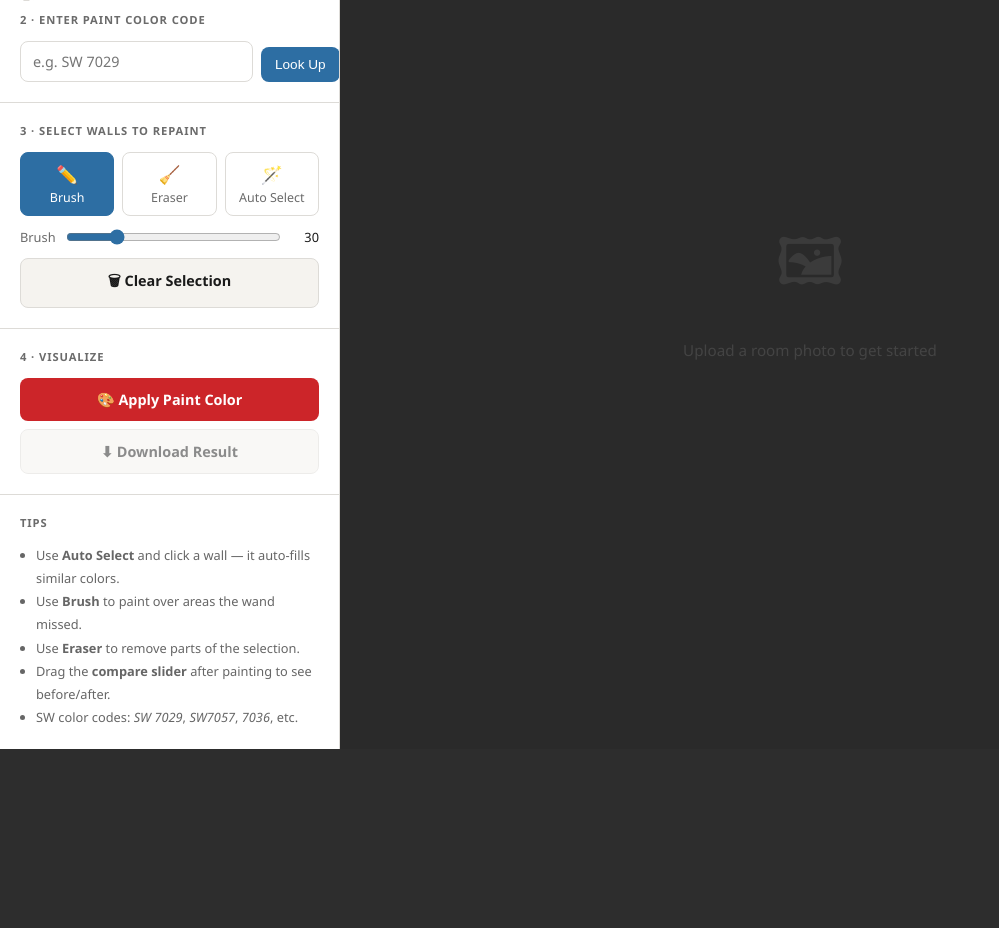
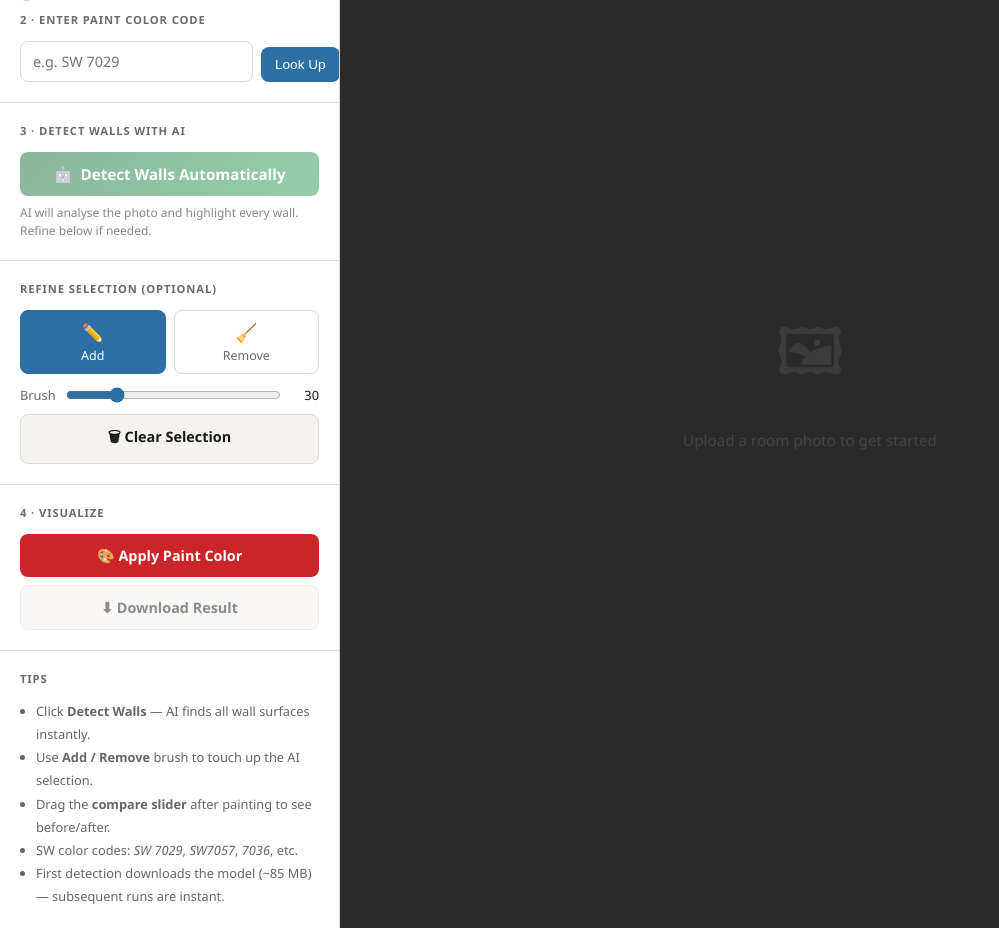
Before and after one commit to TMoiseyenko06/paint-maker, a Flask app: page / in a window 1280 px wide. Shown: the part 275-1203 px from the top of the page, without its empty margins (0-999 px from the left). Before the commit the page ends 1024 px from the top, so only its background shows below. Run offline with Flask 3, Linux system fonts and the light colour scheme.

Commit message:
feat: replace manual selection with AI wall detection (SegFormer)
Integrates nvidia/segformer-b2-finetuned-ade-512-512, a transformer-based
semantic segmentation model trained on ADE20K (150 classes), to
automatically detect and mask wall/ceiling surfaces in the uploaded photo.

Changes:
- Backend: load_seg_model() lazy-loads SegFormer on first request (thread-safe)
  detect_walls_ai() runs inference, upsamples logits to original image size,
  extracts wall+ceiling class IDs from the model's own id2label map, and
  applies morphological close/open to clean up the mask
- New POST /api/detect-walls endpoint returns a grayscale PNG mask
- Frontend: "Detect Walls Automatically" is now the primary Step 3 action;
  the AI mask is tinted blue and composited onto the canvas as a visible
  selection overlay; brush/eraser remain for touch-up only
- Removed manual magic-wand flood-fill tool (superseded by AI detection)
- requirements.txt: added torch and transformers

First run downloads the model weights (~85 MB from HuggingFace Hub);
subsequent runs use the local cache and are near-instant.

https://claude.ai/code/session_01U3FepNB8g7peVmLLE3pJgZ

```diff
--- a/app.py
+++ b/app.py
@@ -9,6 +9,69 @@ import base64
 import requests
 import re
 import os
+import threading
+
+# Lazy-loaded AI segmentation model (loaded once on first use)
+_seg_model = None
+_seg_processor = None
+_seg_lock = threading.Lock()
+
+# ADE20K class IDs that represent wall/ceiling surfaces we should paint.
+# These are the label indices from the SegFormer ADE20K label map.
+# "wall" = 0, "ceiling" = 5  (0-indexed after background shift)
+# We detect all wall-like surfaces and let the user deselect if needed.
+ADE20K_WALL_LABELS = {"wall", "ceiling"}  # add "partition" etc. if desired
+
+def load_seg_model():
+    """Load SegFormer segmentation model (once, thread-safe)."""
+    global _seg_model, _seg_processor
+    with _seg_lock:
+        if _seg_model is None:
+            from transformers import AutoImageProcessor, SegformerForSemanticSegmentation
+            import torch
+            model_id = "nvidia/segformer-b2-finetuned-ade-512-512"
+            _seg_processor = AutoImageProcessor.from_pretrained(model_id)
+            _seg_model = SegformerForSemanticSegmentation.from_pretrained(model_id)
+            _seg_model.eval()
+    return _seg_processor, _seg_model
+
+
+def detect_walls_ai(img_rgb: np.ndarray) -> np.ndarray:
+    """
+    Use SegFormer (ADE20K) to detect wall pixels in the image.
+    Returns a uint8 mask (0 = not wall, 255 = wall).
+    """
+    import torch
+    import torch.nn.functional as F
+
+    processor, model = load_seg_model()
+
+    pil_img = Image.fromarray(img_rgb)
+    h, w = img_rgb.shape[:2]
+
+    inputs = processor(images=pil_img, return_tensors="pt")
+    with torch.no_grad():
+        outputs = model(**inputs)
+
+    # Upsample logits to original image size
+    logits = outputs.logits  # (1, num_classes, H/4, W/4)
+    upsampled = F.interpolate(logits, size=(h, w), mode="bilinear", align_corners=False)
+    seg_map = upsampled.argmax(dim=1)[0].cpu().numpy()  # (H, W)  int indices
+
+    # Build mask for wall-related classes
+    id2label = model.config.id2label
+    wall_ids = {k for k, v in id2label.items() if v.lower() in ADE20K_WALL_LABELS}
+
+    mask = np.zeros((h, w), dtype=np.uint8)
+    for wid in wall_ids:
+        mask[seg_map == wid] = 255
+
+    # Morphological clean-up: close small holes, remove tiny specks
+    kernel = cv2.getStructuringElement(cv2.MORPH_ELLIPSE, (9, 9))
+    mask = cv2.morphologyEx(mask, cv2.MORPH_CLOSE, kernel)
+    mask = cv2.morphologyEx(mask, cv2.MORPH_OPEN,  cv2.getStructuringElement(cv2.MORPH_ELLIPSE, (5, 5)))
+
+    return mask
 
 app = Flask(__name__)
 CORS(app)
@@ -394,6 +457,26 @@ def index():
     return render_template('index.html')
 
 
+@app.route('/api/detect-walls', methods=['POST'])
+def api_detect_walls():
+    """
+    Use the AI segmentation model to automatically detect walls in the image.
+    Expects JSON: { "image": "<base64 data URL>" }
+    Returns JSON: { "mask": "<base64 PNG of wall mask>" }
+    """
+    data = request.get_json()
+    if not data or not data.get('image'):
+        return jsonify({'error': 'Missing image data.'}), 400
+
+    try:
+        img_rgb = decode_image(data['image'])
+        mask = detect_walls_ai(img_rgb)
+        mask_rgb = np.stack([mask, mask, mask], axis=-1)
+        return jsonify({'mask': encode_image(mask_rgb)})
+    except Exception as e:
+        return jsonify({'error': f'Wall detection failed: {str(e)}'}), 500
+
+
 @app.route('/api/color/<path:color_code>')
 def api_get_color(color_code):
     """Return color info for a given SW code."""
--- a/requirements.txt
+++ b/requirements.txt
@@ -8,3 +8,5 @@ requests>=2.31.0
 beautifulsoup4>=4.12.0
 lxml>=5.1.0
 gunicorn>=21.2.0
+torch>=2.0.0
+transformers>=4.40.0
--- a/static/css/style.css
+++ b/static/css/style.css
@@ -227,6 +227,14 @@ header .subtitle {
 .action-btn.primary:hover { background: #b01f22; }
 .action-btn.secondary { background: var(--sw-light); color: var(--sw-dark); border: 1px solid var(--sw-border); }
 .action-btn.secondary:hover { background: var(--sw-border); }
+.action-btn.ai-btn {
+  background: linear-gradient(135deg, #1a6e3c 0%, #2d9d5a 100%);
+  color: #fff;
+  font-size: .95rem;
+}
+.action-btn.ai-btn:hover:not(:disabled) {
+  background: linear-gradient(135deg, #165c31 0%, #258048 100%);
+}
 .action-btn:disabled { opacity: .5; cursor: not-allowed; }
 
 .actions-stack { display: flex; flex-direction: column; gap: 8px; }
--- a/static/js/app.js
+++ b/static/js/app.js
@@ -11,55 +11,52 @@ const state = {
   resultDataURL: null,    // base64 PNG of painted result
   currentColor: null,     // { name, hex, rgb, code }
 
-  activeTool: 'brush',    // 'brush' | 'eraser' | 'wand'
+  activeTool: 'brush',    // 'brush' | 'eraser'
   brushSize: 30,
-  tolerance: 30,
 
   isDrawing: false,
   viewMode: 'original',   // 'original' | 'result' | 'compare'
 
-  // Canvas dimensions (display)
   canvasW: 0,
   canvasH: 0,
 };
 
 // ── DOM refs ─────────────────────────────────────────────────────────────────
-const uploadZone     = document.getElementById('upload-zone');
-const fileInput      = document.getElementById('file-input');
-const colorInput     = document.getElementById('color-input');
-const lookupBtn      = document.getElementById('lookup-btn');
-const colorCard      = document.getElementById('color-preview-card');
-const colorSwatch    = document.getElementById('color-swatch');
-const colorName      = document.getElementById('color-name');
-const colorCode      = document.getElementById('color-code-display');
-const colorHex       = document.getElementById('color-hex');
+const uploadZone      = document.getElementById('upload-zone');
+const fileInput       = document.getElementById('file-input');
+const colorInput      = document.getElementById('color-input');
+const lookupBtn       = document.getElementById('lookup-btn');
+const colorCard       = document.getElementById('color-preview-card');
+const colorSwatch     = document.getElementById('color-swatch');
+const colorName       = document.getElementById('color-name');
+const colorCode       = document.getElementById('color-code-display');
+const colorHex        = document.getElementById('color-hex');
 
-const toolBtns       = document.querySelectorAll('.tool-btn[data-tool]');
-const brushSizeSlider= document.getElementById('brush-size');
-const brushSizeVal   = document.getElementById('brush-size-val');
-const toleranceSlider= document.getElementById('tolerance-slider');
-const toleranceVal   = document.getElementById('tolerance-val');
-const toleranceRow   = document.getElementById('tolerance-row');
-const brushRow       = document.getElementById('brush-row');
+const toolBtns        = document.querySelectorAll('.tool-btn[data-tool]');
+const brushSizeSlider = document.getElementById('brush-size');
+const brushSizeVal    = document.getElementById('brush-size-val');
+const brushRow        = document.getElementById('brush-row');
 
-const clearMaskBtn   = document.getElementById('clear-mask-btn');
-const visualizeBtn   = document.getElementById('visualize-btn');
-const downloadBtn    = document.getElementById('download-btn');
-const statusMsg      = document.getElementById('status-msg');
+const detectWallsBtn  = document.getElementById('detect-walls-btn');
+const detectIcon      = document.getElementById('detect-icon');
+const clearMaskBtn    = document.getElementById('clear-mask-btn');
+const visualizeBtn    = document.getElementById('visualize-btn');
+const downloadBtn     = document.getElementById('download-btn');
+const statusMsg       = document.getElementById('status-msg');
 
-const mainCanvas     = document.getElementById('main-canvas');
-const maskCanvas     = document.getElementById('mask-canvas');
-const resultCanvas   = document.getElementById('result-canvas');
-const compareHandle  = document.getElementById('compare-handle');
-const compareOverlay = document.getElementById('compare-overlay');
-const emptyState     = document.getElementById('empty-state');
+const mainCanvas      = document.getElementById('main-canvas');
+const maskCanvas      = document.getElementById('mask-canvas');
+const resultCanvas    = document.getElementById('result-canvas');
+const compareHandle   = document.getElementById('compare-handle');
+const compareOverlay  = document.getElementById('compare-overlay');
+const emptyState      = document.getElementById('empty-state');
 
-const viewBtns       = document.querySelectorAll('.view-btn[data-view]');
-const canvasWrapper  = document.getElementById('canvas-wrapper');
+const viewBtns        = document.querySelectorAll('.view-btn[data-view]');
+const canvasWrapper   = document.getElementById('canvas-wrapper');
 
-const mainCtx  = mainCanvas.getContext('2d');
-const maskCtx  = maskCanvas.getContext('2d');
-const resultCtx= resultCanvas.getContext('2d');
+const mainCtx   = mainCanvas.getContext('2d');
+const maskCtx   = maskCanvas.getContext('2d');
+const resultCtx = resultCanvas.getContext('2d');
 
 // ── Upload ────────────────────────────────────────────────────────────────────
 uploadZone.addEventListener('dragover', e => {
@@ -88,7 +85,6 @@ function loadImageFile(file) {
     img.onload = () => {
       state.originalImage = img;
 
-      // Size the canvas to fit viewport while keeping aspect ratio
       const maxW = canvasWrapper.clientWidth  - 40;
       const maxH = canvasWrapper.clientHeight - 40;
       const ratio = Math.min(maxW / img.width, maxH / img.height, 1);
@@ -100,24 +96,20 @@ function loadImageFile(file) {
         c.height = state.canvasH;
       });
 
-      // Position result overlay
       compareOverlay.style.width  = state.canvasW + 'px';
       compareOverlay.style.height = state.canvasH + 'px';
 
-      // Draw original
       mainCtx.drawImage(img, 0, 0, state.canvasW, state.canvasH);
       state.originalDataURL = mainCanvas.toDataURL('image/png');
 
-      // Clear mask
       maskCtx.clearRect(0, 0, state.canvasW, state.canvasH);
-
-      // Reset result
       state.resultDataURL = null;
       resultCtx.clearRect(0, 0, state.canvasW, state.canvasH);
 
       emptyState.style.display = 'none';
+      detectWallsBtn.disabled = false;
       setViewMode('original');
-      showStatus('Image loaded. Paint over the walls you want to recolor.', 'info');
+      showStatus('Image loaded. Click "Detect Walls Automatically" to let the AI select the walls.', 'info');
     };
     img.src = e.target.result;
   };
@@ -160,12 +152,74 @@ async function lookupColor() {
   }
 }
 
-// ── Tools ─────────────────────────────────────────────────────────────────────
+// ── AI Wall Detection ─────────────────────────────────────────────────────────
+detectWallsBtn.addEventListener('click', async () => {
+  if (!state.originalImage) {
+    showStatus('Upload a room photo first.', 'error');
+    return;
+  }
+
+  detectWallsBtn.disabled = true;
+  detectIcon.textContent = '';
+  detectWallsBtn.innerHTML = '<span class="spinner"></span> Analysing room…';
+  showStatus('AI is detecting walls — first run downloads the model (~85 MB), subsequent runs are instant.', 'info');
+
+  try {
+    const res = await fetch('/api/detect-walls', {
+      method: 'POST',
+      headers: { 'Content-Type': 'application/json' },
+      body: JSON.stringify({ image: state.originalDataURL }),
+    });
+    const data = await res.json();
+
+    if (!res.ok) {
+      showStatus(data.error || 'Wall detection failed.', 'error');
+      return;
+    }
+
+    // Replace current mask with AI result
+    const maskImg = new Image();
+    maskImg.onload = () => {
+      maskCtx.clearRect(0, 0, state.canvasW, state.canvasH);
+      // Draw mask tinted blue so it's visible as a selection overlay
+      maskCtx.globalCompositeOperation = 'source-over';
+
+      // Create an off-screen canvas to tint the grayscale mask
+      const tmp = document.createElement('canvas');
+      tmp.width  = state.canvasW;
+      tmp.height = state.canvasH;
+      const tCtx = tmp.getContext('2d');
+
+      tCtx.drawImage(maskImg, 0, 0, state.canvasW, state.canvasH);
+      // Tint white pixels to a semi-transparent blue
+      const id = tCtx.getImageData(0, 0, state.canvasW, state.canvasH);
+      for (let i = 0; i < id.data.length; i += 4) {
+        const v = id.data[i]; // grayscale value
+        id.data[i]     = 70;   // R
+        id.data[i + 1] = 130;  // G
+        id.data[i + 2] = 200;  // B
+        id.data[i + 3] = v;    // A — walls are opaque, non-walls transparent
+      }
+      tCtx.putImageData(id, 0, 0);
+      maskCtx.drawImage(tmp, 0, 0);
+
+      showStatus('Walls detected! Use the Add/Remove brush to refine, then click Apply Paint Color.', 'success');
+    };
+    maskImg.src = data.mask;
+
+  } catch (err) {
+    showStatus('Network error — could not reach the server.', 'error');
+  } finally {
+    detectWallsBtn.disabled = false;
+    detectWallsBtn.innerHTML = '<span id="detect-icon">&#x1F916;</span> Detect Walls Automatically';
+  }
+});
+
+// ── Brush / Eraser tools ──────────────────────────────────────────────────────
 toolBtns.forEach(btn => {
   btn.addEventListener('click', () => {
     state.activeTool = btn.dataset.tool;
     toolBtns.forEach(b => b.classList.toggle('active', b === btn));
-    updateToolUI();
   });
 });
 
@@ -173,30 +227,15 @@ brushSizeSlider.addEventListener('input', () => {
   state.brushSize = +brushSizeSlider.value;
   brushSizeVal.textContent = state.brushSize;
 });
-toleranceSlider.addEventListener('input', () => {
-  state.tolerance = +toleranceSlider.value;
-  toleranceVal.textContent = state.tolerance;
-});
 
-function updateToolUI() {
-  const isWand  = state.activeTool === 'wand';
-  const isBrush = state.activeTool === 'brush' || state.activeTool === 'eraser';
-  toleranceRow.style.display = isWand ? '' : 'none';
-  brushRow.style.display     = isBrush ? '' : 'none';
-  mainCanvas.style.cursor    = isWand ? 'cell' : 'crosshair';
-}
-
-// ── Drawing ───────────────────────────────────────────────────────────────────
 mainCanvas.addEventListener('mousedown', onCanvasDown);
 mainCanvas.addEventListener('mousemove', onCanvasMove);
 mainCanvas.addEventListener('mouseup',   () => { state.isDrawing = false; });
 mainCanvas.addEventListener('mouseleave',() => { state.isDrawing = false; });
 
-// Touch support
 mainCanvas.addEventListener('touchstart', e => {
   e.preventDefault();
-  const t = e.touches[0];
-  onCanvasDown(syntheticEvent(t));
+  onCanvasDown(syntheticEvent(e.touches[0]));
 });
 mainCanvas.addEventListener('touchmove', e => {
   e.preventDefault();
@@ -206,19 +245,11 @@ mainCanvas.addEventListener('touchend', () => { state.isDrawing = false; });
 
 function syntheticEvent(touch) {
   const rect = mainCanvas.getBoundingClientRect();
-  return {
-    offsetX: touch.clientX - rect.left,
-    offsetY: touch.clientY - rect.top,
-    buttons: 1,
-  };
+  return { offsetX: touch.clientX - rect.left, offsetY: touch.clientY - rect.top, buttons: 1 };
 }
 
 function onCanvasDown(e) {
   if (!state.originalImage) return;
-  if (state.activeTool === 'wand') {
-    handleMagicWand(e.offsetX, e.offsetY);
-    return;
-  }
   state.isDrawing = true;
   drawBrush(e.offsetX, e.offsetY);
 }
@@ -230,51 +261,22 @@ function onCanvasMove(e) {
 
 function drawBrush(x, y) {
   const r = state.brushSize / 2;
-  maskCtx.globalCompositeOperation =
-    state.activeTool === 'eraser' ? 'destination-out' : 'source-over';
-  maskCtx.fillStyle = 'rgba(70, 130, 200, 1)';
+  if (state.activeTool === 'eraser') {
+    maskCtx.globalCompositeOperation = 'destination-out';
+    maskCtx.fillStyle = 'rgba(0,0,0,1)';
+  } else {
+    maskCtx.globalCompositeOperation = 'source-over';
+    maskCtx.fillStyle = 'rgba(70, 130, 200, 1)';
+  }
   maskCtx.beginPath();
   maskCtx.arc(x, y, r, 0, Math.PI * 2);
   maskCtx.fill();
 }
 
-async function handleMagicWand(x, y) {
-  if (!state.originalImage) return;
-  showStatus('Auto-selecting... please wait.', 'info');
-
-  try {
-    const res = await fetch('/api/magic-wand', {
-      method: 'POST',
-      headers: {'Content-Type': 'application/json'},
-      body: JSON.stringify({
-        image:     state.originalDataURL,
-        x:         Math.round(x),
-        y:         Math.round(y),
-        tolerance: state.tolerance,
-        canvas_w:  state.canvasW,
-        canvas_h:  state.canvasH,
-      }),
-    });
-    const data = await res.json();
-    if (!res.ok) { showStatus(data.error, 'error'); return; }
-
-    // Composite the returned mask onto the mask canvas
-    const img = new Image();
-    img.onload = () => {
-      maskCtx.globalCompositeOperation = 'source-over';
-      maskCtx.drawImage(img, 0, 0, state.canvasW, state.canvasH);
-    };
-    img.src = data.mask;
-    showStatus('Selection added. Click more areas or paint to refine.', 'success');
-  } catch (err) {
-    showStatus('Magic wand request failed.', 'error');
-  }
-}
-
 // ── Clear mask ────────────────────────────────────────────────────────────────
 clearMaskBtn.addEventListener('click', () => {
   maskCtx.clearRect(0, 0, state.canvasW, state.canvasH);
-  showStatus('Mask cleared.', 'info');
+  showStatus('Selection cleared.', 'info');
 });
 
 // ── Visualize ─────────────────────────────────────────────────────────────────
@@ -286,11 +288,10 @@ visualizeBtn.addEventListener('click', async () => {
     showStatus('Look up a Sherwin-Williams color code first.', 'error'); return;
   }
 
-  // Check mask has content
   const maskData = maskCtx.getImageData(0, 0, state.canvasW, state.canvasH);
   const hasContent = maskData.data.some((v, i) => i % 4 === 3 && v > 0);
   if (!hasContent) {
-    showStatus('Paint over the walls you want to recolor (use brush or magic wand).', 'error');
+    showStatus('No walls selected. Click "Detect Walls Automatically" first.', 'error');
     return;
   }
 
@@ -298,13 +299,12 @@ visualizeBtn.addEventListener('click', async () => {
   visualizeBtn.innerHTML = '<span class="spinner"></span> Processing…';
   showStatus('Applying paint color — this may take a few seconds…', 'info');
 
-  // Export mask as PNG data URL
   const maskDataURL = maskCanvas.toDataURL('image/png');
 
   try {
     const res = await fetch('/api/visualize', {
       method: 'POST',
-      headers: {'Content-Type': 'application/json'},
+      headers: { 'Content-Type': 'application/json' },
       body: JSON.stringify({
         image:      state.originalDataURL,
         mask:       maskDataURL,
@@ -318,7 +318,6 @@ visualizeBtn.addEventListener('click', async () => {
       return;
     }
 
-    // Draw result
     const resultImg = new Image();
     resultImg.onload = () => {
       resultCtx.clearRect(0, 0, state.canvasW, state.canvasH);
@@ -358,7 +357,7 @@ function setViewMode(mode) {
   state.viewMode = mode;
   viewBtns.forEach(b => b.classList.toggle('active', b.dataset.view === mode));
 
-  const showResult  = mode === 'result'  || mode === 'compare';
+  const showResult  = mode === 'result' || mode === 'compare';
   const showMask    = mode === 'original';
   const showCompare = mode === 'compare';
 
@@ -366,10 +365,7 @@ function setViewMode(mode) {
   compareHandle.style.display  = showCompare ? '' : 'none';
   maskCanvas.style.display     = showMask ? '' : 'none';
 
-  if (showCompare) {
-    // Start compare at 50%
-    setComparePos(state.canvasW / 2);
-  }
+  if (showCompare) setComparePos(state.canvasW / 2);
 }
 
 // ── Compare drag ──────────────────────────────────────────────────────────────
@@ -382,9 +378,7 @@ window.addEventListener('mousemove', e => {
 });
 window.addEventListener('mouseup', () => { compareDragging = false; });
 
-compareHandle.addEventListener('touchstart', e => {
-  e.preventDefault(); compareDragging = true;
-});
+compareHandle.addEventListener('touchstart', e => { e.preventDefault(); compareDragging = true; });
 window.addEventListener('touchmove', e => {
   if (!compareDragging) return;
   const rect = mainCanvas.getBoundingClientRect();
@@ -403,11 +397,8 @@ function showStatus(msg, type = 'info') {
   statusMsg.textContent = msg;
   statusMsg.className = `status-msg visible ${type}`;
 }
-function hideStatus() {
-  statusMsg.className = 'status-msg';
-}
+function hideStatus() { statusMsg.className = 'status-msg'; }
 
 // ── Init ──────────────────────────────────────────────────────────────────────
-updateToolUI();
-// Activate brush tool by default
 document.querySelector('.tool-btn[data-tool="brush"]').classList.add('active');
+detectWallsBtn.disabled = true; // enabled after image loads
--- a/templates/index.html
+++ b/templates/index.html
@@ -50,36 +50,36 @@
       <div id="status-msg" class="status-msg"></div>
     </div>
 
-    <!-- 3. Select walls -->
+    <!-- 3. AI Wall Detection -->
     <div class="panel-section">
-      <div class="section-title">3 · Select Walls to Repaint</div>
+      <div class="section-title">3 · Detect Walls with AI</div>
+      <button class="action-btn ai-btn" id="detect-walls-btn" disabled>
+        <span id="detect-icon">&#x1F916;</span> Detect Walls Automatically
+      </button>
+      <p style="font-size:.75rem;color:#888;margin-top:8px;line-height:1.5;">
+        AI will analyse the photo and highlight every wall. Refine below if needed.
+      </p>
+    </div>
+
+    <!-- 3b. Refine (touch-up tools) -->
+    <div class="panel-section">
+      <div class="section-title">Refine Selection (optional)</div>
       <div class="tool-bar">
         <button class="tool-btn" data-tool="brush">
-          <span class="icon">✏️</span>Brush
+          <span class="icon">✏️</span>Add
         </button>
         <button class="tool-btn" data-tool="eraser">
-          <span class="icon">🧹</span>Eraser
-        </button>
-        <button class="tool-btn" data-tool="wand">
-          <span class="icon">🪄</span>Auto Select
+          <span class="icon">🧹</span>Remove
         </button>
       </div>
 
-      <!-- Brush size (shown for brush/eraser) -->
       <div class="slider-row" id="brush-row">
         <label>Brush</label>
         <input type="range" id="brush-size" min="5" max="120" value="30">
         <span id="brush-size-val">30</span>
       </div>
 
-      <!-- Tolerance (shown for magic wand) -->
-      <div class="slider-row tolerance-row" id="tolerance-row" style="display:none">
-        <label>Tolerance</label>
-        <input type="range" id="tolerance-slider" min="5" max="80" value="30">
-        <span id="tolerance-val">30</span>
-      </div>
-
-      <div style="margin-top:12px">
+      <div style="margin-top:10px">
         <button class="action-btn secondary" id="clear-mask-btn">
           🗑 Clear Selection
         </button>
@@ -103,11 +103,11 @@
     <div class="panel-section">
       <div class="section-title">Tips</div>
       <ul style="font-size:.8rem; color:#666; line-height:1.8; padding-left:16px;">
-        <li>Use <strong>Auto Select</strong> and click a wall — it auto-fills similar colors.</li>
-        <li>Use <strong>Brush</strong> to paint over areas the wand missed.</li>
-        <li>Use <strong>Eraser</strong> to remove parts of the selection.</li>
+        <li>Click <strong>Detect Walls</strong> — AI finds all wall surfaces instantly.</li>
+        <li>Use <strong>Add / Remove</strong> brush to touch up the AI selection.</li>
         <li>Drag the <strong>compare slider</strong> after painting to see before/after.</li>
         <li>SW color codes: <em>SW 7029</em>, <em>SW7057</em>, <em>7036</em>, etc.</li>
+        <li>First detection downloads the model (~85 MB) — subsequent runs are instant.</li>
       </ul>
     </div>
 
```
